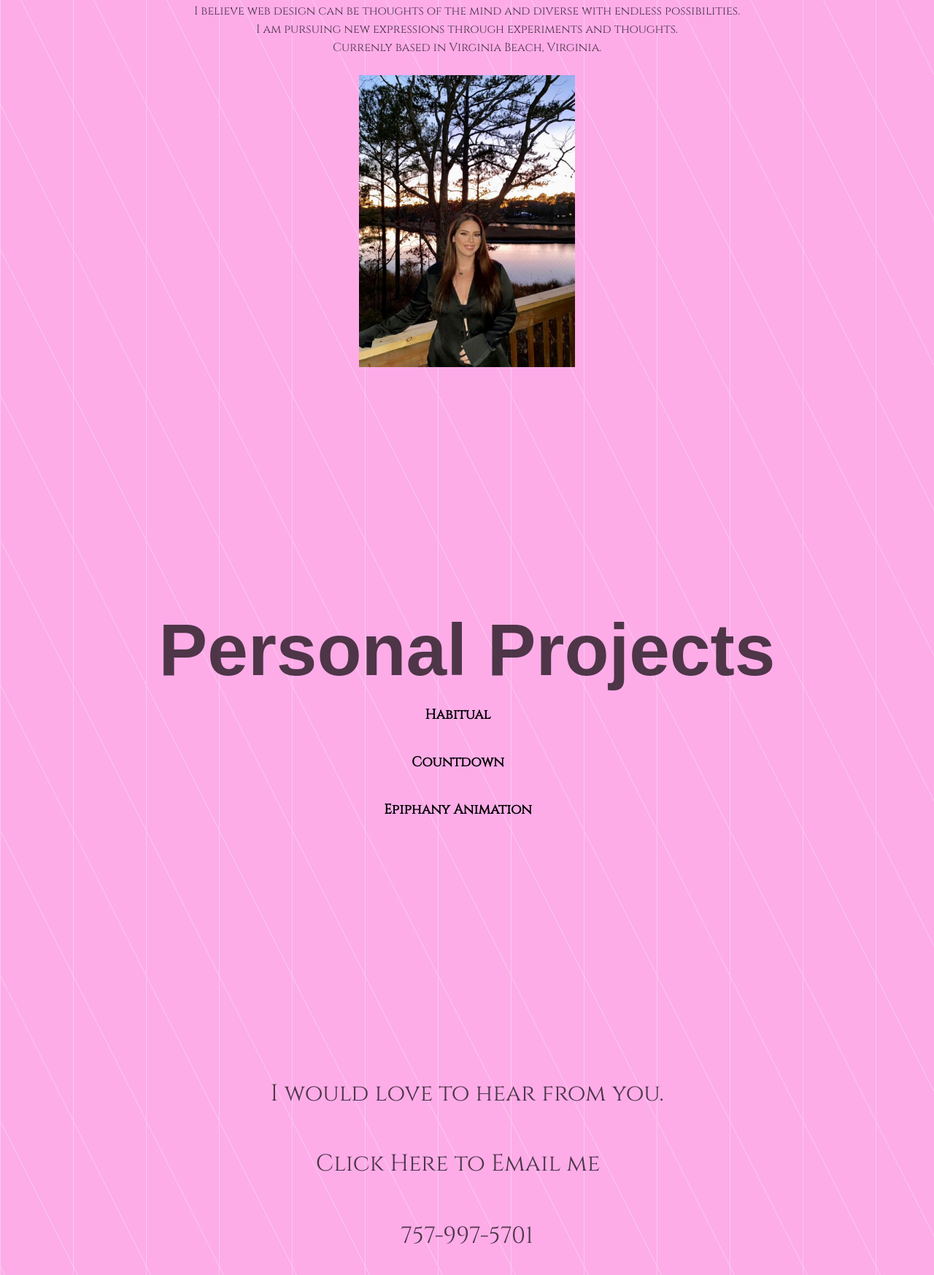
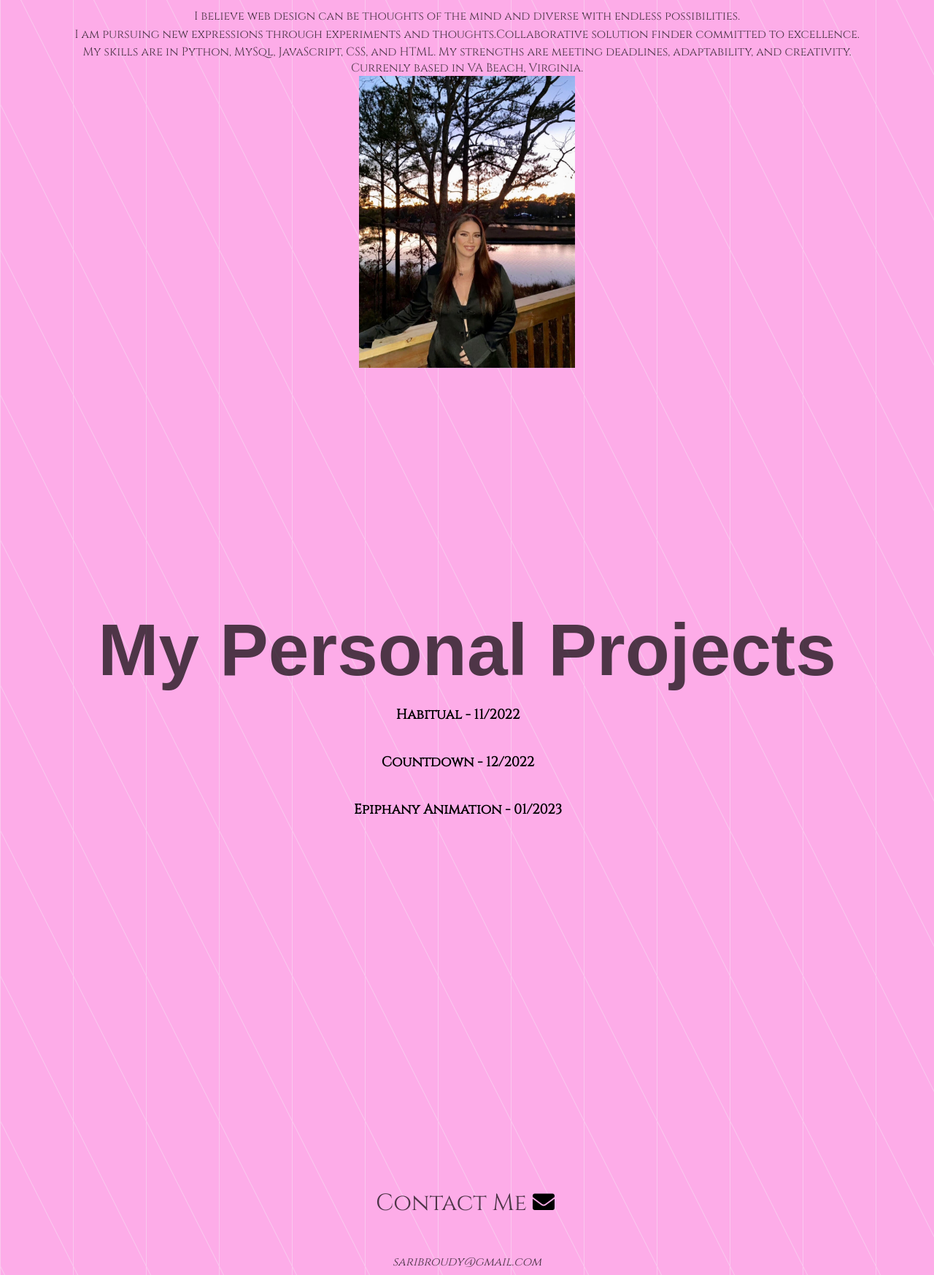
Before and after one commit to dipityyy/saribroudy.github.io, a plain HTML site: page index.html in a window 1280 px wide. Shown: the part 1053-2800 px from the top of the page at 73% size. Drawn offline with Linux system fonts and the light colour scheme; a web font is replaced by a local one.

Commit message:
Update index.html

```diff
--- a/index.html
+++ b/index.html
@@ -23,13 +23,13 @@
     <!-- Navigation-->
     <nav id="nav">
         <a href="#home">HOME</a>
-        <a href="#about">ABOUT</a>
-        <a href="#projects">PROJECTS</a>
+        <a href="#about">ABOUT ME</a>
+        <a href="#project">PROJECTS</a>
         <a href="#contact">CONTACT</a>
     </nav>
     <!-- Home Section-->
     <section id="Home">
-        <div class="title-group">
+        <div class="title-group"></div>
             <h1> Sari Broudy</h1>
             <h2>Designer & Developer</h2>
         </div>
@@ -40,27 +40,27 @@
     <section id="about">
         <h1>A little about me.</h1>
         <br>
-        <p>I believe web design can be thoughts of the mind and diverse with endless possibilities.</p><p> I am pursuing new expressions through experiments and thoughts.</p><p>Currenly based in Virginia Beach, Virginia.<p></br>
-        <img class="sari-img" src="./images/sari.png" alt="myself">
+        <p>I believe web design can be thoughts of the mind and diverse with endless possibilities.</p><p> I am pursuing new expressions through experiments and thoughts.Collaborative solution finder committed to excellence.</p>My skills are in Python, MySql, JavaScript, CSS, and HTML. My strengths are meeting deadlines, adaptability, and creativity. <bold>Currenly based in VA Beach, Virginia.</p></bold>
+
+        <img class="sari-img" src="./images/sari.jpeg" alt="myself">
     </section>
     <!-- Projects Section-->
-        <section id="Projects">
-        <h1>Personal Projects</h1>
-        <a href="https://dipityyy.github.io/habitual.github.io/"><h3>Habitual</h3></a>
-        <a href="https://dipityyy.github.io/Countdown.github.io/"><h3>Countdown</h3></a>
-        <a href="https://dipityyy.github.io/Animation.github.io/#pablo"><h3>Epiphany Animation</h3></a>
+    <section id="Projects">
+        <h1>My Personal Projects</h1>
+        <a href="https://dipityyy.github.io/habitual.github.io"> <h3>Habitual - 11/2022</h3></a>
+        <a href="https://dipityyy.github.io/Countdown.github.io/"><h3>Countdown - 12/2022</h3></a>
+        <a href="https://dipityyy.github.io/Animation.github.io/"><h3>Epiphany Animation - 01/2023 </h3></a>
         </section>
-
     <!-- Contact Section-->
-   <section id="Contact">
-        <h2>I would love to hear from you.</h2>
-        <div class="social-icons"></div>
-        <a class="email" href="mailto:saribroudy@gmail.com"><h2>Click Here to Email me</h2></a>
-        <h2> 757-997-5701</h2><h2>WhatsApp (972)55-987-7645</h2>
-        <a href="https://github.com/dipityyy"><i class="fab fa-github"></i>
-        <a href="https://www.linkedin.com/in/sari-broudy-456268249/"><i class="fab fa-linkedin-in"></i></a>
-        </section>
-
+    <section id="Contact">
+        <h2>Contact Me
+       <i style="color:black" class="fas fa-envelope">
+     </i>
+    </h2>
+    <i id="email"><br>saribroudy@gmail.com</i></br>
+    <i id="phone"><br>+1 757-997-5701</i></br>
+    <i id="whatsapp"><br>WhatsApp +972 55-987-7645</i></br>
+    </section>
 
 
 
```
